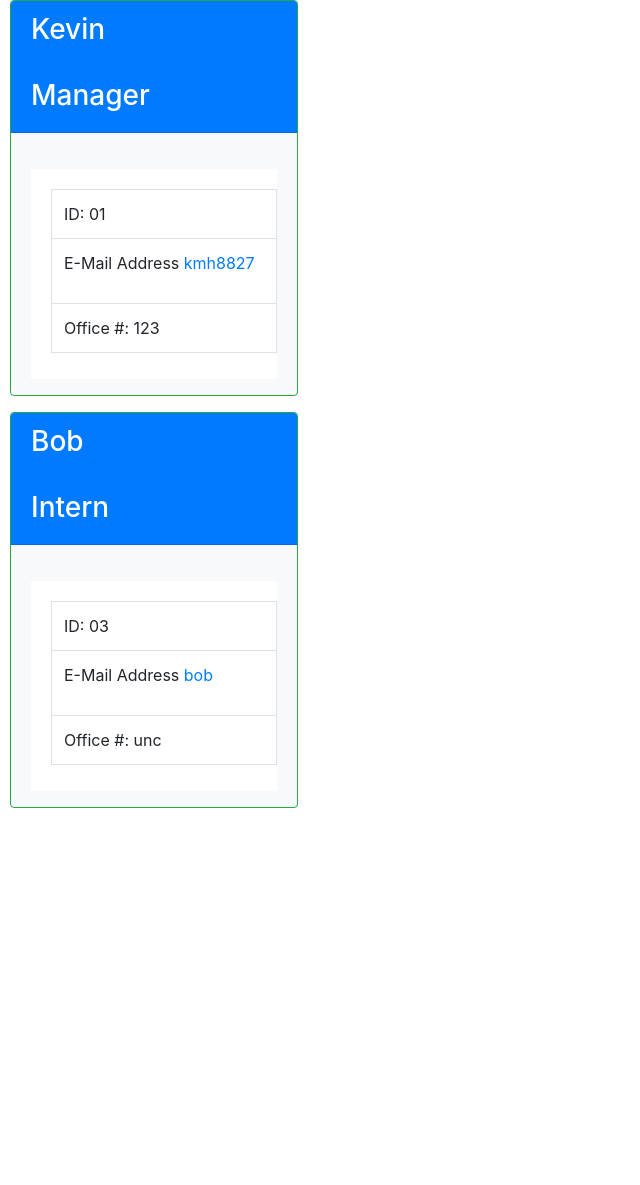
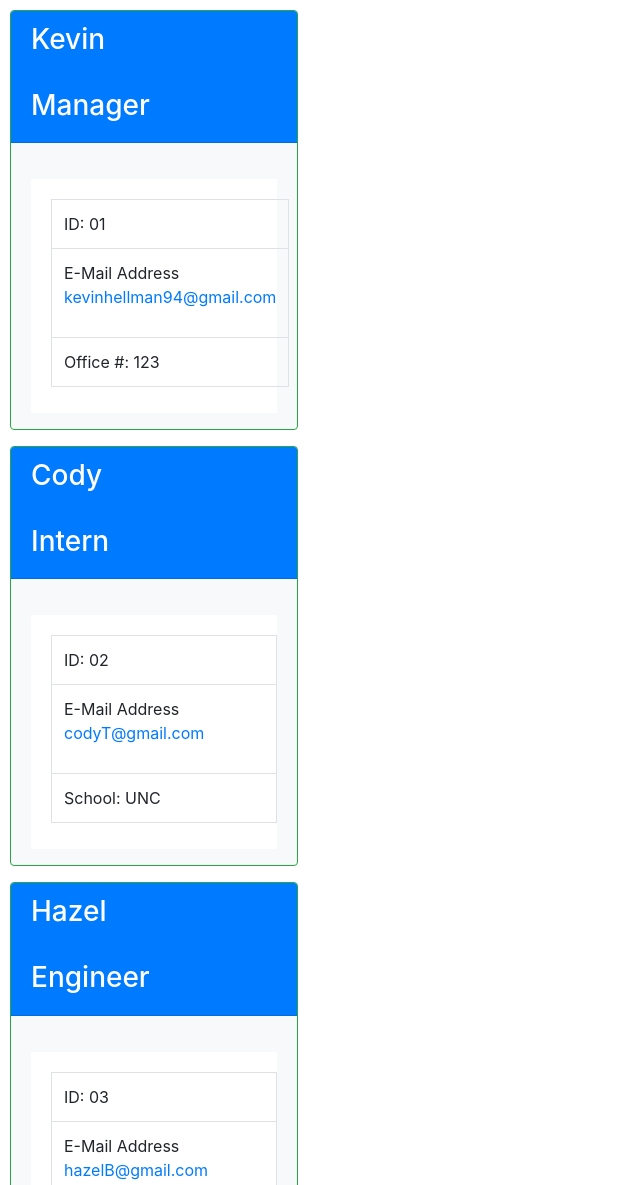
Before and after one commit to kmh8827/Team-Profile-Generator, a website: page index.html in a window 1280 px wide. Shown: the top 1185 px of the page, without its empty margins (0-640 px from the left). Before the commit the page ends 824 px from the top, so only its background shows below. Drawn offline with nearby package versions, Linux system fonts and the light colour scheme; files that its build step writes are made by us from their sources.

Commit message:
Minor Typo Fixes

```diff
--- a/index.html
+++ b/index.html
@@ -12,7 +12,7 @@
     <section>
 
 
-        <div class="card border-success bg-light mb-3" style="max-width: 18rem; margin-left: 10px">
+        <div class="card border-success bg-light mb-3" style="max-width: 18rem; margin-left: 10px; margin-top: 10px;">
         <div class="card-header text-white bg-primary mb-3"><b><h3>Kevin</h3></b><br /><b><h3>Manager</h3></b></div>
             <div class="card-body text-black bg-white mb-3" style="padding: 10px; margin: 20px">
                 <table class="table table-bordered">
@@ -23,7 +23,7 @@
                     </tr>
                     <tr>
                         <td>
-                            <p class="card-text tableBody">E-Mail Address <a href="kmh8827" />kmh8827</p>
+                            <p class="card-text tableBody">E-Mail Address <a href="kevinhellman94@gmail.com" />kevinhellman94@gmail.com</p>
                         </td>
                     </tr>
                     <tr>
@@ -36,9 +36,31 @@
         </div>
 
 
+    <div class="card border-success bg-light mb-3" style="max-width: 18rem; margin-left: 10px">
+    <div class="card-header text-white bg-primary mb-3"><b><h3>Cody</h3></b><br /><b><h3>Intern</h3></b></div>
+        <div class="card-body text-black bg-white mb-3" style="padding: 10px; margin: 20px">
+            <table class="table table-bordered">
+                <tr>
+                    <td>
+                        <p class="card-text tableBody">ID: 02</p>
+                    </td>
+                </tr>
+                <tr>
+                    <td>
+                        <p class="card-text tableBody">E-Mail Address <a href="codyT@gmail.com" />codyT@gmail.com</p>
+                    </td>
+                </tr>
+                <tr>
+                    <td>
+                        <p class="card-text tableBody">School: UNC</p>
+                    </td>
+                </tr>
+            </table>
+        </div>
+    </div>
 
     <div class="card border-success bg-light mb-3" style="max-width: 18rem; margin-left: 10px">
-    <div class="card-header text-white bg-primary mb-3"><b><h3>Bob</h3></b><br /><b><h3>Intern</h3></b></div>
+    <div class="card-header text-white bg-primary mb-3"><b><h3>Hazel</h3></b><br /><b><h3>Engineer</h3></b></div>
         <div class="card-body text-black bg-white mb-3" style="padding: 10px; margin: 20px">
             <table class="table table-bordered">
                 <tr>
@@ -48,19 +70,18 @@
                 </tr>
                 <tr>
                     <td>
-                        <p class="card-text tableBody">E-Mail Address <a href="bob" />bob</p>
+                        <p class="card-text tableBody">E-Mail Address <a href="hazelB@gmail.com" />hazelB@gmail.com</p>
                     </td>
                 </tr>
                 <tr>
                     <td>
-                        <p class="card-text tableBody">Office #: unc</p>
+                        <p class="card-text tableBody">Github Profile: hzel@github.com</p>
                     </td>
                 </tr>
             </table>
         </div>
     </div>
 
-
     </section>
     </body>
     </html>
```
Also changed, not shown: index.js (+4 -6 lines).
